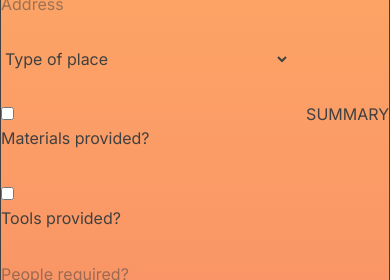
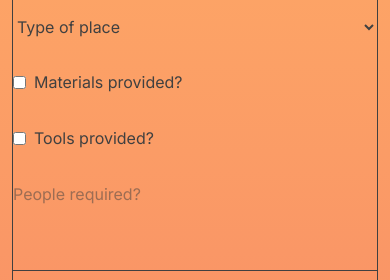
Before and after one commit to jc-rc/RingTwice_Test, a React (Vite) app: page / in a window 390 px wide. Both pictures are taken after a click on the button "SKIP". Shown: the part 500-780 px from the top of the page. Built offline with nearby package versions, Linux system fonts and the light colour scheme.

Commit message:
Refactor Form component layout and improve accessibility
- Updated Form component's structure for better responsiveness and organization.
- Enhanced styling of input fields and checkboxes for improved user experience.
- Corrected file input accept attribute to use proper MIME types.

```diff
--- a/src/App.tsx
+++ b/src/App.tsx
@@ -30,7 +30,7 @@ const App = () => {
 
 
        {!isOnboardingComplete && <Onboarding/>}
-       {isOnboardingComplete && <Form></Form>}
+       {isOnboardingComplete && <Form/>}
 
 
       </main>
--- a/src/components/Form/Form.tsx
+++ b/src/components/Form/Form.tsx
@@ -10,11 +10,11 @@ const Form = () => {
 
 
   return (
-    <div className='flex flex-col gap-4 fadeIn border flex-1 overflow-hidden'>
+    <div className='flex flex-col gap-4 fadeIn  flex-1 h-full overflow-hidden px-3 pt-4 pb-8 '>
         <button onClick={resetOnboarding}>RESET ONBOARDING</button>
 
-        <div className='flex items-center gap-4'>
-            <div className='flex flex-col gap-8 overflow-auto flex-1'>
+        <div className='flex items-center gap-4 flex-1 overflow-auto border'>
+            <div className='flex flex-col gap-8 flex-1 h-full'>
                 <select name="" id="">
                     <option value="">Categories</option>
                 </select>
@@ -25,19 +25,19 @@ const Form = () => {
                     <option value="">Sub-Activity</option>
                 </select>
 
-                <input type="file" name="" id="" accept='img/jpg, img/jpeg, img/png, img/heic' />
+                <input type="file" name="" id="" accept='image/jpg, image/jpeg, image/png, image/heic' />
                 <textarea name="" id="" placeholder='Extra details'></textarea>
                 <hr />
                 <input type="text" name="" id="" placeholder='Address' />
                 <select name="" id="">
                     <option value="">Type of place</option>
                 </select>
-                <label htmlFor="">
-                    <input type="checkbox" name="" id="" />
+                <label htmlFor="materials" className='flex items-center gap-2'>
+                    <input type="checkbox" name="" id="materials" />
                     <p>Materials provided?</p>
                 </label>
-                <label htmlFor="">
-                    <input type="checkbox" name="" id="" />
+                <label htmlFor="tools" className='flex items-center gap-2'>
+                    <input type="checkbox" name="" id="tools" />
                     <p>Tools provided?</p>
                 </label>
                 <input type="number" name="" id="" placeholder='People required?' />
@@ -52,7 +52,7 @@ const Form = () => {
 
 
             </div>
-            <div>
+            <div className='hidden flex-1 md:flex'>
                 SUMMARY
             </div>
         </div>
```
